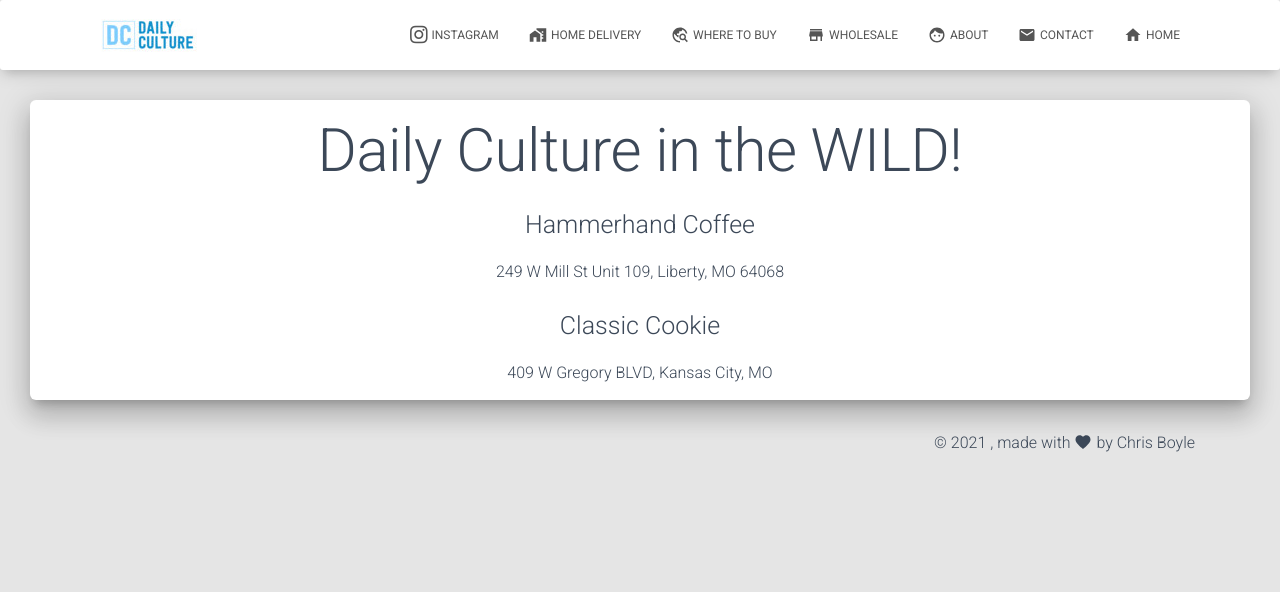
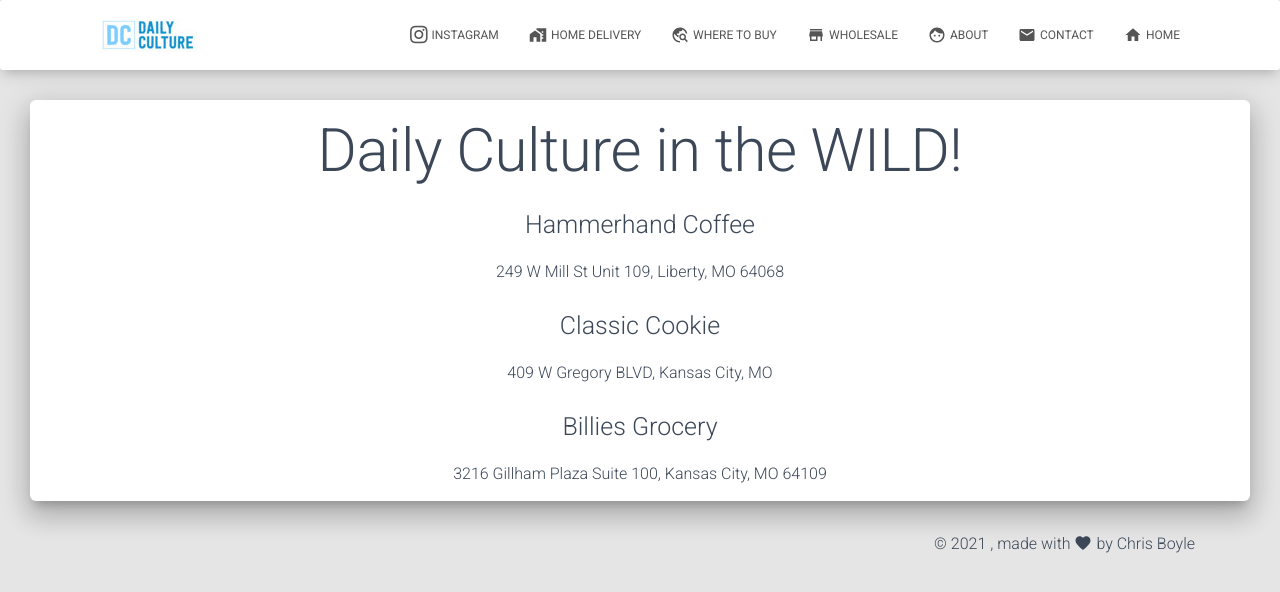
Before and after one commit to ETS-ReactNative5/DailyCulture, a Next.js app: page /where in a window 1280 px wide. Shown: the top 592 px of the page. Built offline with nearby package versions, Linux system fonts and the light colour scheme; no server answers.

Commit message:
adding billies location

```diff
--- a/pages/where.js
+++ b/pages/where.js
@@ -27,6 +27,11 @@
       name: 'Classic Cookie',
       GPS: ['38.99949700087589', '-94.59429267478984'],
       address: '409 W Gregory BLVD, Kansas City, MO',
+    },
+    {
+      name: 'Billies Grocery',
+      GPS: ['39.068071', '-94.579472'],
+      address: '3216 Gillham Plaza Suite 100, Kansas City, MO 64109',
     },
   ];
 
```
